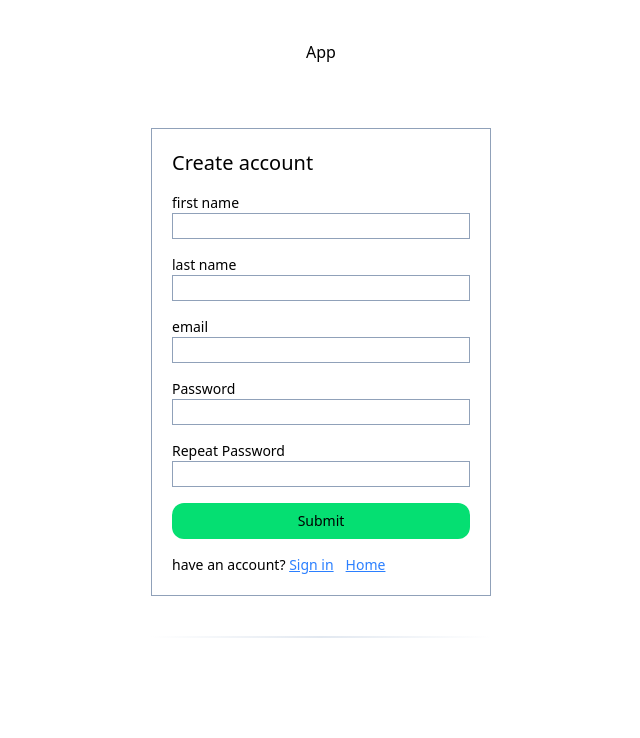
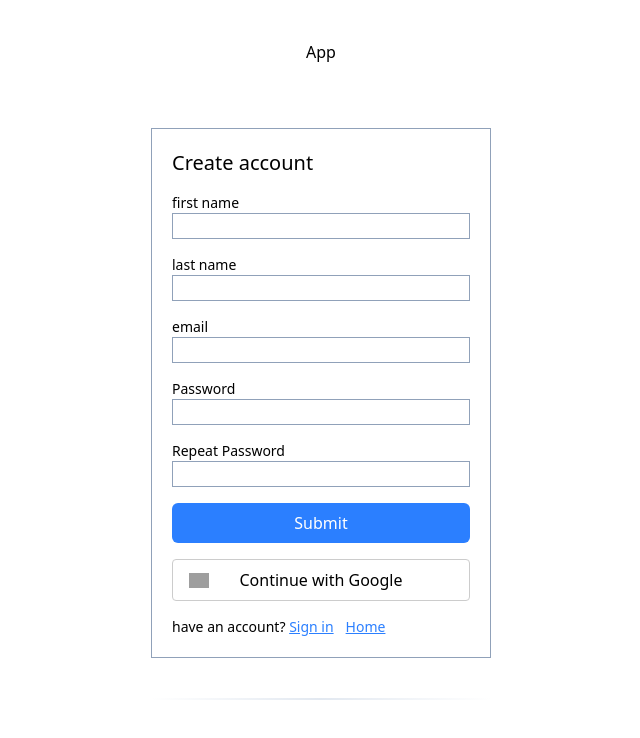
Before and after one commit to dlkokhta/startup, a React (Vite) app: page /register in a window 1280 px wide. Shown: the top 738 px of the page, without its empty margins (319-959 px from the left). Built offline with nearby package versions, Linux system fonts and the light colour scheme; grey boxes are pictures that could not be loaded.

Commit message:
Implement google OAuth

```diff
--- /dev/null
+++ b/src/components/GoogleButton.tsx
@@ -0,0 +1,34 @@
+export default function GoogleButton() {
+  const handleGoogleAuth = () => {
+    window.location.href = "http://localhost:4000/auth/google";
+  };
+
+  return (
+    <button
+      type="button" // <-- important
+      onClick={handleGoogleAuth}
+      style={{
+        display: "flex",
+        alignItems: "center",
+        justifyContent: "center",
+        padding: "8px 16px",
+        border: "1px solid #ccc",
+        borderRadius: "4px",
+        backgroundColor: "#fff",
+        cursor: "pointer",
+        position: "relative",
+      }}
+    >
+      <img
+        src="https://developers.google.com/identity/images/g-logo.png"
+        alt="Google logo"
+        style={{
+          width: "20px",
+          position: "absolute",
+          left: "16px",
+        }}
+      />
+      Continue with Google
+    </button>
+  );
+}
--- a/src/constants/routes/Routes.tsx
+++ b/src/constants/routes/Routes.tsx
@@ -3,4 +3,5 @@ export const ROUTES = {
   Register: "/register",
   Login: "/login",
   Items: "/items",
+  GoogleAuthSuccess: "/auth/success",
 } as const;
--- /dev/null
+++ b/src/pages/googleAuthSuccess/GoogleAuthSuccess.ts
@@ -0,0 +1,26 @@
+import { useEffect } from "react";
+import { useLocation, useNavigate } from "react-router-dom";
+
+export const GoogleAuthSuccess = () => {
+  const location = useLocation();
+  const navigate = useNavigate();
+
+  useEffect(() => {
+    // Extract token from URL
+    const params = new URLSearchParams(location.search);
+    const accessToken = params.get("token");
+
+    if (accessToken) {
+      // Store access token (localStorage or context)
+      sessionStorage.setItem("accessToken", accessToken);
+
+      // Redirect user to main page
+      navigate("/");
+    } else {
+      // No token → fallback to login page
+      navigate("/login");
+    }
+  }, [location, navigate]);
+
+  return "Loading...";
+};
--- /dev/null
+++ b/src/pages/googleAuthSuccess/index.ts
@@ -0,0 +1 @@
+export { GoogleAuthSuccess } from "./GoogleAuthSuccess";
--- a/src/pages/loginPage/LoginPage.tsx
+++ b/src/pages/loginPage/LoginPage.tsx
@@ -6,6 +6,7 @@ import { useState } from "react";
 import type { loginTypes } from "../../types/loginTypes";
 import { loginSchema } from "../../schemas";
 import { Mail, Lock } from "lucide-react";
+import GoogleButton from "../../components/GoogleButton";
 
 export const LoginPage = () => {
   const [responseError, setResponseError] = useState<string | null>(null);
@@ -156,6 +157,7 @@ export const LoginPage = () => {
           <button className="w-full bg-blue-500 text-white py-2 px-4 rounded-md hover:bg-blue-600 transition-colors">
             Submit
           </button>
+          <GoogleButton />
         </form>
       </div>
 
--- a/src/pages/registerPage/RegisterPage.tsx
+++ b/src/pages/registerPage/RegisterPage.tsx
@@ -9,6 +9,7 @@ import { RegistrationSuccess } from "../../components/RegistrationSuccess.js";
 
 import { registrationSchema } from "../../schemas/index.js";
 import { RegistrationInputField } from "../../components/RegistrationInputField";
+import GoogleButton from "../../components/GoogleButton.js";
 
 export const RegistrationPage = () => {
   const [responseError, setResponseError] = useState<string | null>("");
@@ -133,9 +134,11 @@ export const RegistrationPage = () => {
             errorMessage={errors.repeatPassword?.message}
           />
 
-          <button className=" w-full rounded-xl bg-green-400 px-5 py-2  text-sm hover:bg-green-600 cursor-pointer">
+          <button className="w-full bg-blue-500 text-white py-2 px-4 rounded-md hover:bg-blue-600 transition-colors">
             Submit
           </button>
+
+          <GoogleButton />
 
           <div className="text-sm">
             have an account?{" "}
--- a/src/router/AppRouter.tsx
+++ b/src/router/AppRouter.tsx
@@ -5,6 +5,7 @@ import { RegistrationPage } from "../pages/registerPage";
 import { LoginPage } from "../pages/loginPage";
 import { ROUTES } from "../constants";
 import { ItemsPage } from "../pages/itemsPage";
+import { GoogleAuthSuccess } from "../pages/googleAuthSuccess";
 
 export const AppRouter = () => {
   return (
@@ -13,6 +14,8 @@ export const AppRouter = () => {
       <Route path={ROUTES.Register} element={<RegistrationPage />} />
       <Route path={ROUTES.Login} element={<LoginPage />} />
       <Route path={ROUTES.Items} element={<ItemsPage />} />
+      <Route path={ROUTES.GoogleAuthSuccess} element={<GoogleAuthSuccess />} />
+
       {/* Add more routes as needed */}
     </Routes>
   );
```
Also changed, not shown: src/components/GoogleAuthButton.tsx (deleted).
